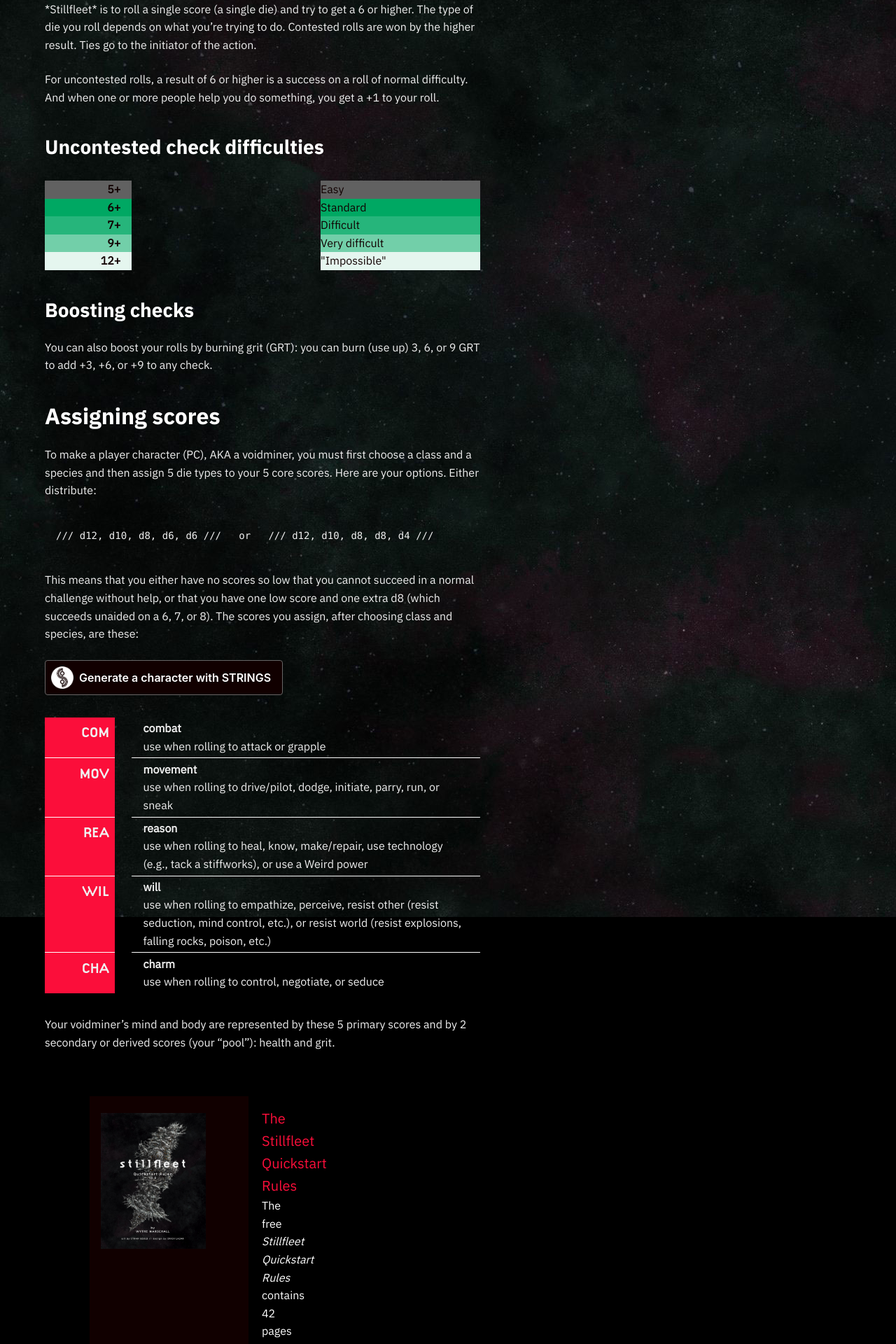
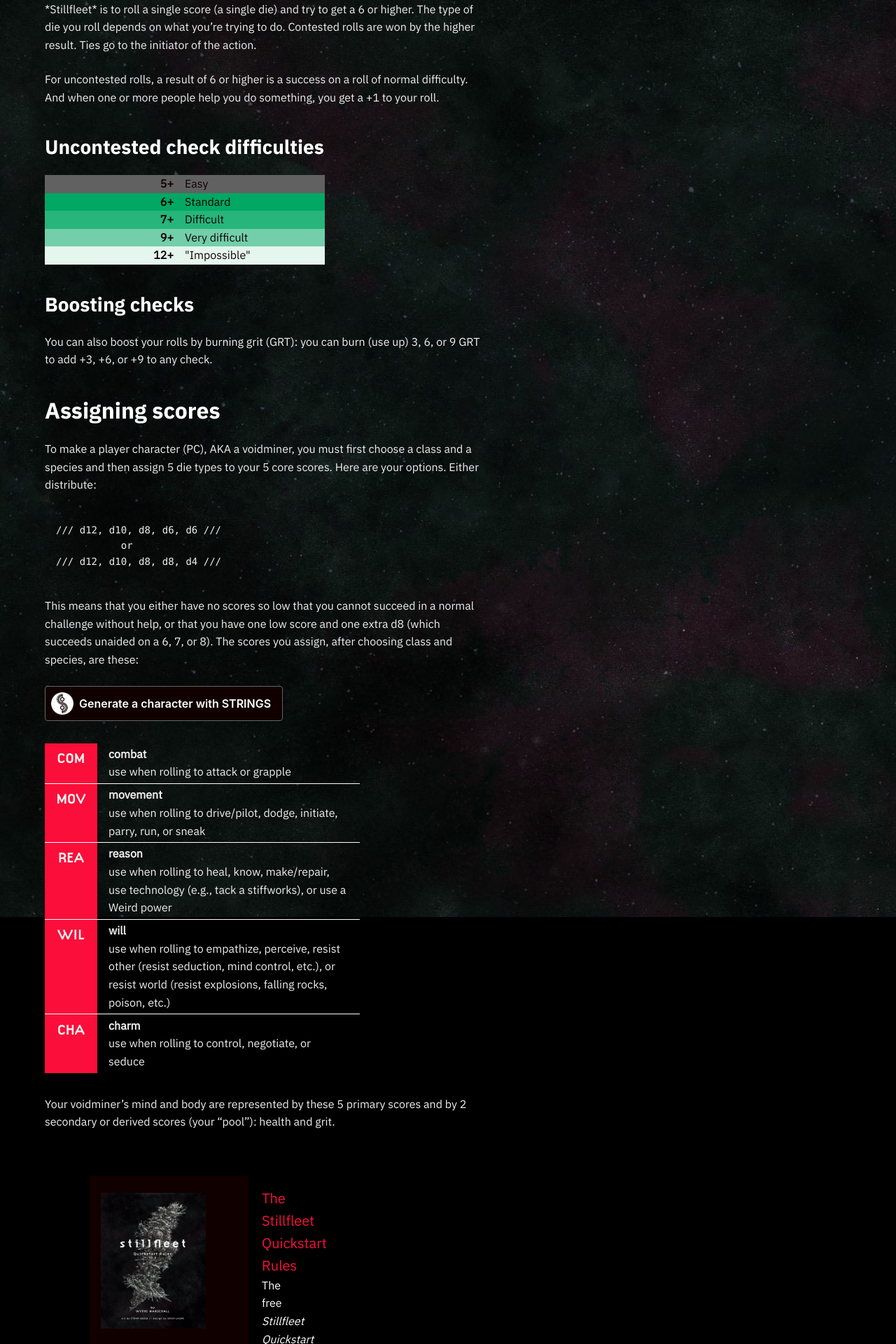
Before and after one commit to stillfleet/stillfleet.github.io, a Jekyll site: the page built from games/stillfleet/rules.html, in a window 1280 px wide. Shown: the part 346-2266 px from the top of the page at 70% size. Built offline with Jekyll 4.4.1, drawn with Linux system fonts in a browser that asks for light colours; some web fonts are replaced.

Commit message:
Lists fixed

```diff
--- a/_scss/components/_lists.scss
+++ b/_scss/components/_lists.scss
@@ -34,37 +34,26 @@ dl.vertical-pairs {
 dl.grid {
   margin: 2rem 0;
   padding: 0;
-  display: grid;
+  display: flex;
   grid-template-columns: none;
-
-  @include small-breakpoint {
-    grid-template-columns: 20% auto;
-  }
-
+  width: 100%;
+  flex-wrap: wrap;
 
   dt, dd {
     display: inline-block;
     margin: 0;
     padding: 0;
-    grid-column: 3;
+    width: 50%;
   }
 
   dt {
     font-weight: 600;
-    @include small-breakpoint {
-      grid-column: 1;
-    }
   }
   dd {
-    @include small-breakpoint {
-      grid-column: 4;
-    }
   }
 
   &.tight dt {
-    @include small-breakpoint {
-      text-align: right;
-      padding-right: 1rem;
-    }
+    text-align: right;
+    padding-right: 1rem;
   }
 }
--- a/_scss/pages/_rules.scss
+++ b/_scss/pages/_rules.scss
@@ -1,5 +1,7 @@
 body#rules[data-brand="stillfleet"] {
   dl.difficulties {
+    max-width: 400px;
+    margin: 0 auto 0 0;
     dt, dd {
       color: $rich-black;
 
@@ -21,8 +23,10 @@ body#rules[data-brand="stillfleet"] {
     }
   }
   dl.scores {
+    width: 450px;
+    max-width: 450px;
+    margin: 2rem 0;
 
-    margin: 2rem auto 2rem 0;
     dt {
       background-color: $tephnian-red;
       font-family: $brand-font;
@@ -30,9 +34,12 @@ body#rules[data-brand="stillfleet"] {
       font-weight: bold;
       border-bottom: 1px solid white;
       padding: 0.2rem 0.5rem;
-      width: 100px;
+      width: 75px;
+      text-align: center;
+      vertical-align: middle;
     }
     dd {
+      width: 375px;
       border-bottom: 1px solid white;
       padding: 0.2rem 1rem;
     }
--- a/games/stillfleet/rules.html
+++ b/games/stillfleet/rules.html
@@ -43,7 +43,11 @@ heading: New to the game? Learn the basics and download the free Quickstart
 
 <p>To make a player character (PC), AKA a voidminer, you must first choose a class and a species and then assign 5 die types to your 5 core scores. Here are your options. Either distribute:</p>
 
-<pre>/// d12, d10, d8, d6, d6 ///   or   /// d12, d10, d8, d8, d4 ///</pre>
+<pre>
+/// d12, d10, d8, d6, d6 ///
+           or
+/// d12, d10, d8, d8, d4 ///
+</pre>
 
 <p>This means that you either have no scores so low that you cannot succeed in a normal challenge without help, or that you have one low score and one extra d8 (which succeeds unaided on a 6, 7, or 8). The scores you assign, after choosing class and species, are these:</p>
 
```
